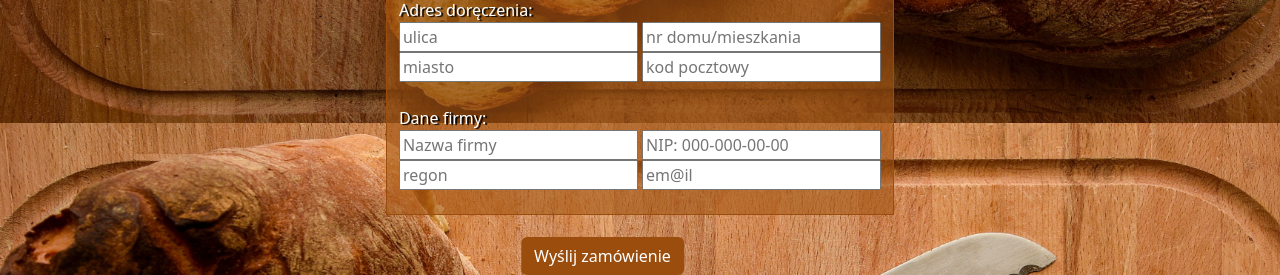
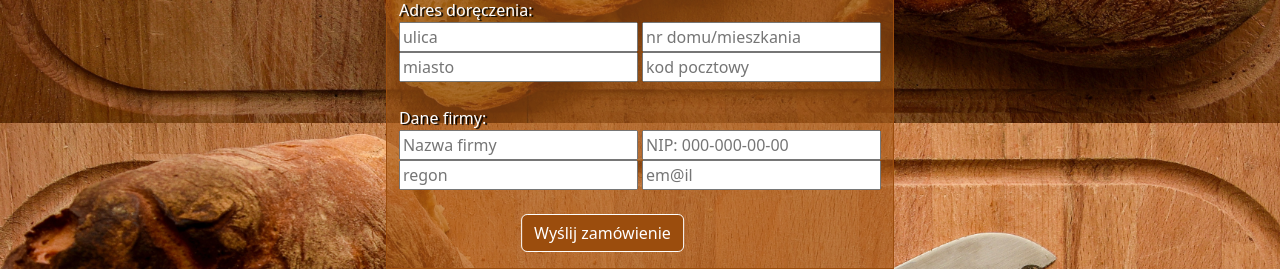
Before and after one commit to DarkoKa/Order-Form, a PHP site: page /Form_order/ in a window 1280 px wide. Shown: the part 677-952 px from the top of the page. Run offline with PHP 8.4, Linux system fonts and the light colour scheme.

Commit message:
Add files via upload

```diff
--- a/styles.css
+++ b/styles.css
@@ -41,11 +41,8 @@ body {
   background-color: rgb(155, 77, 13);
   color: #ffffff;
   transition: background-color 0.3s;
-  margin: auto;
-  position: absolute;
-  top: 103%;
   transform: translateX(75%);
-
+  border: 1px solid #ffffff;
 }
   .myBtnStyle:hover{
     background-color: rgb(121, 58, 7);
```
